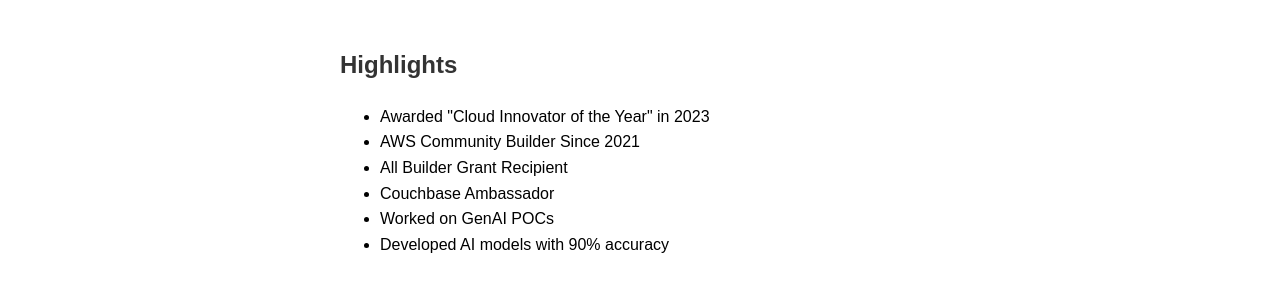
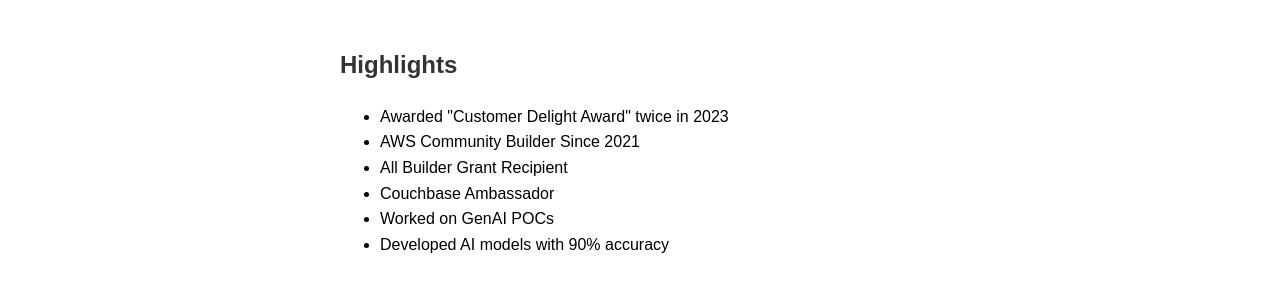
Before and after one commit to mohtasham9/mohtasham9.github.io, a Jekyll site: the page built from docs/index.markdown, in a window 1280 px wide. Shown: the part 433-733 px from the top of the page. Built offline with Jekyll 4.4.1, drawn with Linux system fonts in a browser that asks for light colours.

Commit message:
Added complete code

```diff
--- a/docs/_layouts/home.html
+++ b/docs/_layouts/home.html
@@ -22,7 +22,7 @@
     <section id="highlights" class="section">
       <h2>Highlights</h2>
       <ul class="highlights-list">
-        <li>Awarded "Cloud Innovator of the Year" in 2023</li>
+        <li>Awarded "Customer Delight Award" twice in 2023</li>
         <li>AWS Community Builder Since 2021</li>
         <li>All Builder Grant Recipient</li>
         <li>Couchbase Ambassador</li>
```
